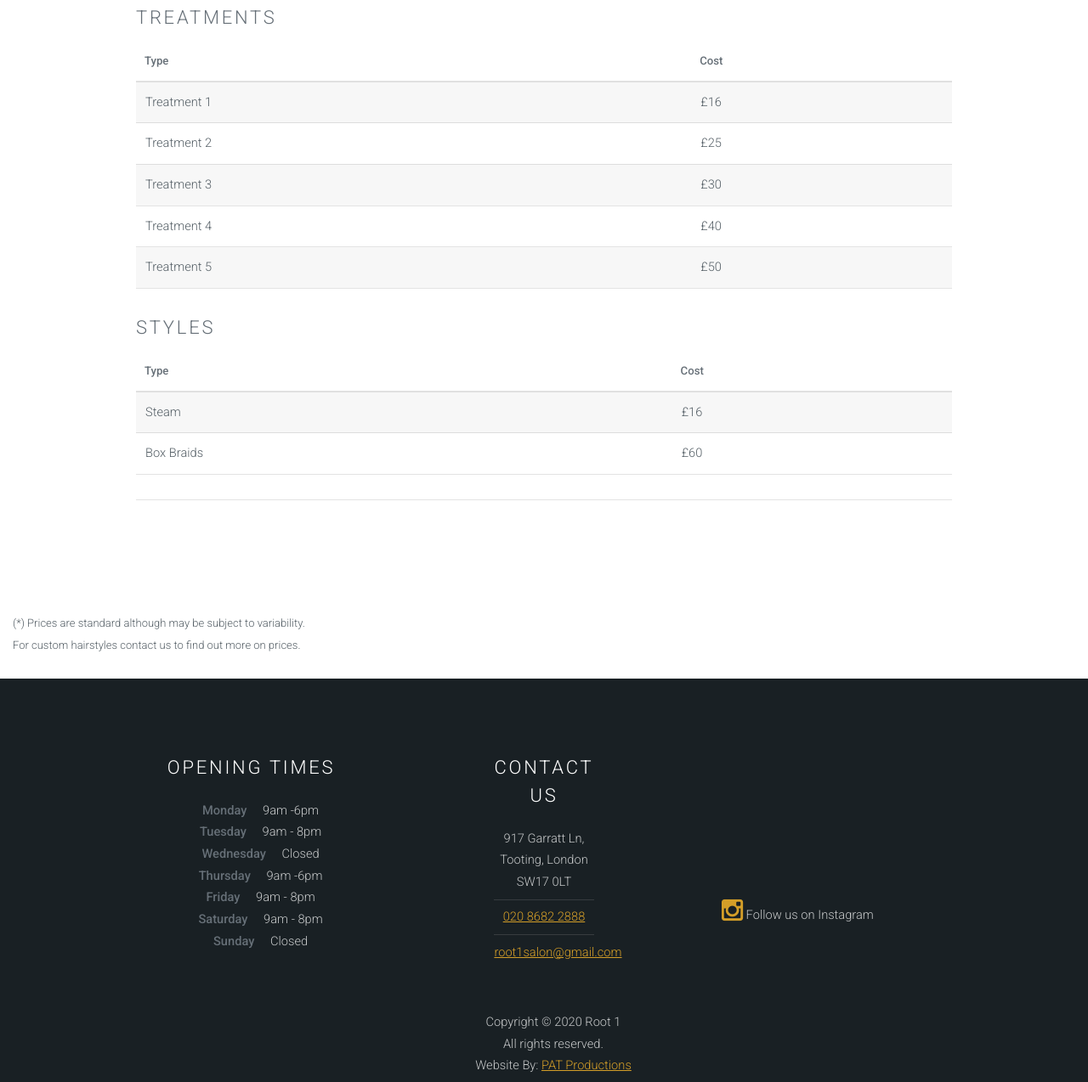
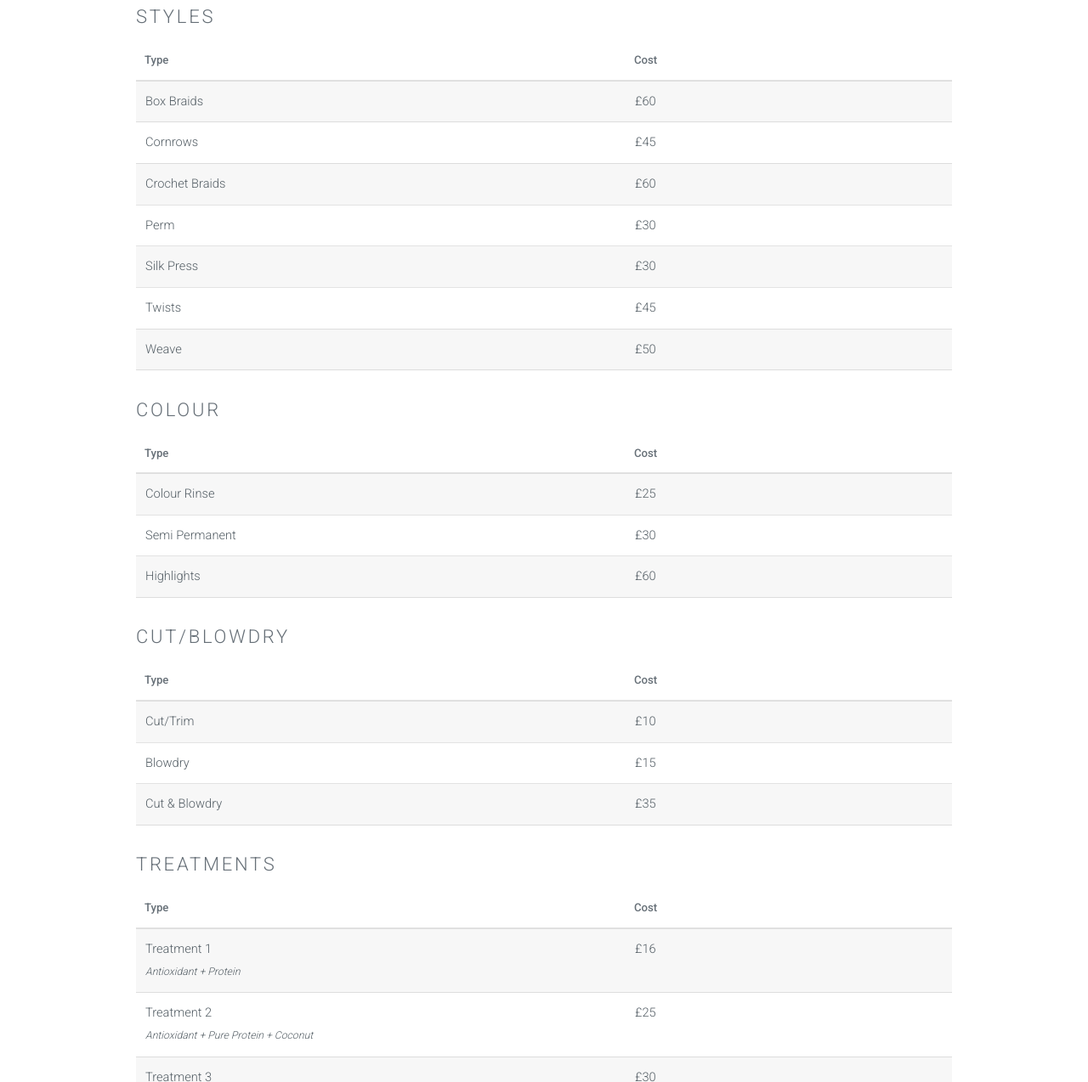
Before and after one commit to petra-at/Roots1, a plain HTML site: page services.html in a window 1280 px wide. Shown: the part 274-1548 px from the top of the page at 85% size. Drawn offline with Linux system fonts and the light colour scheme; grey boxes are pictures that could not be loaded.

Commit message:
changes services prices

```diff
--- a/css/style.css
+++ b/css/style.css
@@ -56,6 +56,10 @@ html {
 			color: inherit;
 			text-decoration: none;
 		}
+
+	.treatment_label{
+		font-size: smaller;
+	}
 
 	h2 {
 		font-size: 1.5em;
@@ -635,6 +639,7 @@ html {
 
 		table td {
 			padding: 0.75em 0.75em;
+			width:60%;
 		}
 
 		table th {
--- a/index.html
+++ b/index.html
@@ -142,7 +142,7 @@
 
 							<ul >
 								<li style="list-style-type: none;"><b style="margin-right:15px;">Monday</b> 9am -6pm</li>
-								<li style="list-style-type: none;"><b style="margin-right:15px;">Tuesday</b> 9am - 8pm</li>
+								<li style="list-style-type: none;"><b style="margin-right:15px;">Tuesday</b> 9am - 6pm</li>
 								<li style="list-style-type: none;"><b style="margin-right:15px;">Wednesday</b> Closed</li>
 								<li style="list-style-type: none;"><b style="margin-right:15px;">Thursday</b> 9am -6pm</li>
 								<li style="list-style-type: none;"><b style="margin-right:15px;">Friday</b> 9am - 8pm</li>
@@ -170,12 +170,12 @@
 						</div>
 
 				<div style="margin-top:15px;text-align: center;">
-					<a target="_blank" href="https://www.instagram.com/r.oot1/" class="icon fa-instagram fa-2x"><span class="label">Instagram</span></a> Follow us on Instagram
+					<a target="_blank" href="https://www.instagram.com/r.oot1/" class="icon fa-instagram fa-2x"><span class="label">Instagram</span></a> Follow us on Instagram </a>
 				   </div>
 					</div>
 
 					<ul style="text-align: center;margin-top:20px"class="copyright">
-						<li style="list-style-type: none;">Copyright &copy; <script>document.write( new Date().getUTCFullYear());</script> Root 1 <br>All rights reserved.</li>
+						<li style="list-style-type: none;">Copyright &copy; <script>document.write( new Date().getUTCFullYear());</script> Root1 <br>All rights reserved.</li>
 						<li style="display:block;">Website By: <a target="_blank" href="#">PAT Productions</a></li>
 					</ul>
 
--- a/services.html
+++ b/services.html
@@ -41,11 +41,116 @@
 			<section id="main" class="wrapper style1">
 				<header class="major">
 					<h2>Services</h2>
-					<p>View our hairdressing services and price list<span style=" font-size:small;">  (*)</span></p>
+					<p>View our hairdressing services and price list<span style=" font-size:medium;">  (*)</span></p>
 
 				</header>
 				<div class="container">
 
+						<!--Styles-->
+						<h2>Styles</h2>
+						<table>
+							<thead>
+								<tr>
+									<th>Type</th>
+									<th>Cost</th>
+								</tr>
+							</thead>
+							<tbody>
+
+								<tr>
+									<td>Box Braids</td>
+									<td>£60</td>
+								</tr>
+
+								<tr>
+									<td>Cornrows</td>
+									<td>£45</td>
+								</tr>
+
+								<tr>
+									<td>Crochet Braids</td>
+									<td>£60</td>
+								</tr>
+
+								<tr>
+									<td>Perm</td>
+									<td>£30</td>
+								</tr>
+
+								<tr>
+									<td>Silk Press</td>
+									<td>£30</td>
+								</tr>
+
+								<tr>
+									<td>Twists</td>
+									<td>£45</td>
+								</tr>
+
+								<tr>
+									<td>Weave</td>
+									<td>£50</td>
+								</tr>
+
+							</tbody>
+						</table>
+
+						<!--Colour-->
+						<h2>Colour</h2>
+						<table>
+							<thead>
+								<tr>
+									<th>Type</th>
+									<th>Cost</th>
+								</tr>
+							</thead>
+							<tbody>
+								<tr>
+									<td>Colour Rinse</td>
+									<td>£25</td>
+								</tr>
+
+								<tr>
+									<td>Semi Permanent</td>
+									<td>£30</td>
+								</tr>
+
+								<tr>
+									<td>Highlights</td>
+									<td>£60</td>
+								</tr>
+
+
+							</tbody>
+						</table>
+
+						<!-- Cut -->
+
+						<h2>Cut/Blowdry</h2>
+						<table>
+							<thead>
+								<tr>
+									<th>Type</th>
+									<th>Cost</th>
+								</tr>
+							</thead>
+							<tbody>
+								<tr>
+									<td>Cut/Trim</td>
+									<td>£10</td>
+								</tr>
+								<tr>
+									<td>Blowdry</td>
+									<td>£15</td>
+								</tr>
+								<tr>
+									<td>Cut & Blowdry</td>
+									<td>£35</td>
+								</tr>
+							</tbody>
+						</table>
+
+						<!--Treatment -->
 						<h2>Treatments</h2>
 						<table>
 							<thead>
@@ -56,60 +161,45 @@
 							</thead>
 							<tbody>
 								<tr>
-								<td>Treatment 1</td>
+									<td>Treatment 1
+										<br><em class="treatment_label">Antioxidant + Protein</em>
+									</td>
 									<td>£16</td>
 								</tr>
 								<tr>
-								<td>Treatment 2</td>
+									<td>Treatment 2
+										<br><em class="treatment_label">Antioxidant + Pure Protein  + Coconut</em>
+									</td>
 									<td>£25</td>
 								</tr>
 								<tr>
-								<td>Treatment 3</td>
+									<td>Treatment 3
+										<br><em class="treatment_label">Antioxidant + Pure Protein  + Almond + pH Balance 3.5  </em>
+									</td>
 									<td>£30</td>
 								</tr>
 								<tr>
-								<td>Treatment 4</td>
+									<td>Treatment 4
+										<br><em class="treatment_label">Antioxidant + Pure Protein  + Almond + pH Balance 2.2  </em>
+									</td>
 									<td>£40</td>
 								</tr>
 								<tr>
-								<td>Treatment 5</td>
+									<td>Treatment 5
+										<br><em class="treatment_label">Plant Strip - Stimulator</em>
+									</td>
 									<td>£50</td>
 								</tr>
 							</tbody>
 						</table>
 
-					<section>
-						<h2>Styles</h2>
-						<table>
-							<thead>
-								<tr>
-									<th>Type</th>
-									<th>Cost</th>
-								</tr>
-							</thead>
-							<tbody>
-								<tr>
-									<td>Steam</td>
-									<td>£16</td>
-								</tr>
-								<tr>
-									<td>Box Braids</td>
-									<td>£60</td>
-								</tr>
-
-							</tbody>
-						</table>
-					</section>
-
-
-
-					<hr class="major" />
 
 					</div>
 				</div>
 			</section>
 <p style="margin-left:15px;font-size:small;" >
 	(*) Prices are standard although may be subject to variability.
+	<br>For braids where using extensions please bring <strong>stretched hair </strong>
 	<br> For custom hairstyles contact us to find out more on prices.
 </p>
 
@@ -123,7 +213,7 @@
 
 						<ul >
 							<li style="list-style-type: none;"><b style="margin-right:15px;">Monday</b> 9am -6pm</li>
-							<li style="list-style-type: none;"><b style="margin-right:15px;">Tuesday</b> 9am - 8pm</li>
+							<li style="list-style-type: none;"><b style="margin-right:15px;">Tuesday</b> 9am - 6pm</li>
 							<li style="list-style-type: none;"><b style="margin-right:15px;">Wednesday</b> Closed</li>
 							<li style="list-style-type: none;"><b style="margin-right:15px;">Thursday</b> 9am -6pm</li>
 							<li style="list-style-type: none;"><b style="margin-right:15px;">Friday</b> 9am - 8pm</li>
```
Also changed, not shown: about.html (+1 -1 lines), gallery.html (+2 -1 lines). Lines whose indentation alone changed are shown as unchanged.
